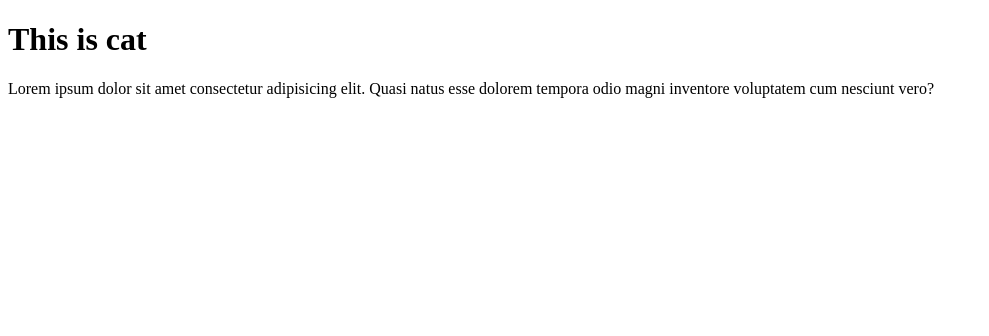
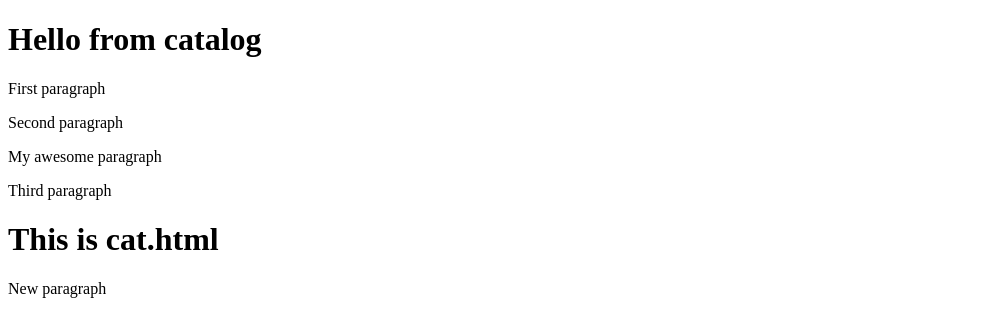
Before and after one commit to YelistratovAndrii/Mockup-Privat-Jet-web-app, a plain HTML site: page cat.html in a window 1280 px wide. Shown: the whole page, without its empty margins (0-989 px from the left). Drawn offline with Linux system fonts and the light colour scheme.

Commit message:
modified cat

```diff
--- a/cat.html
+++ b/cat.html
@@ -7,10 +7,12 @@
     <title>Document</title>
   </head>
   <body>
-    <h1>This is cat</h1>
-    <p>
-      Lorem ipsum dolor sit amet consectetur adipisicing elit. Quasi natus esse
-      dolorem tempora odio magni inventore voluptatem cum nesciunt vero?
-    </p>
+    <h1>Hello from catalog</h1>
+    <p>First paragraph</p>
+    <p>Second paragraph</p>
+    <p>My awesome paragraph</p>
+    <p>Third paragraph</p>
+    <h1>This is cat.html</h1>
+    <p>New paragraph</p>
   </body>
 </html>
```
